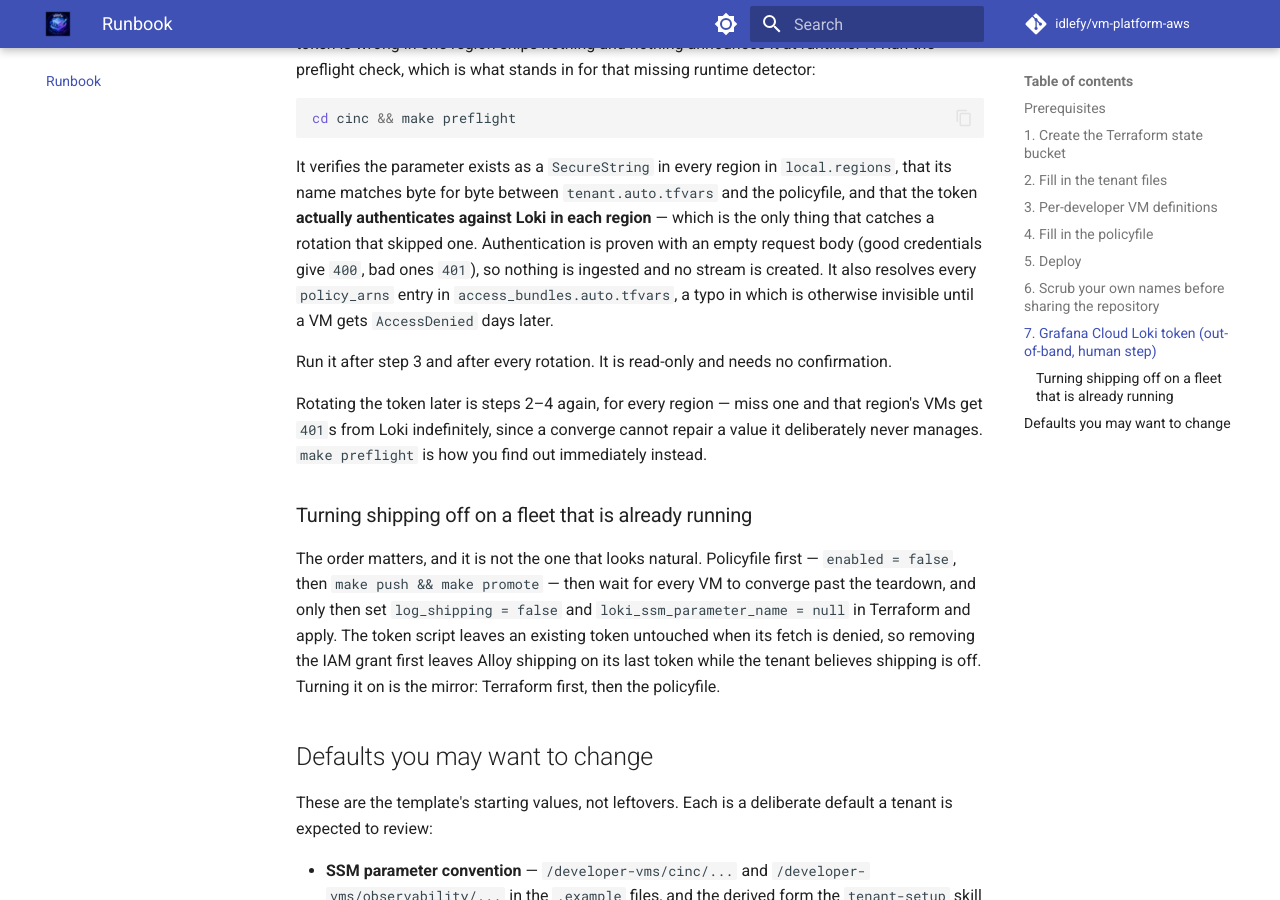
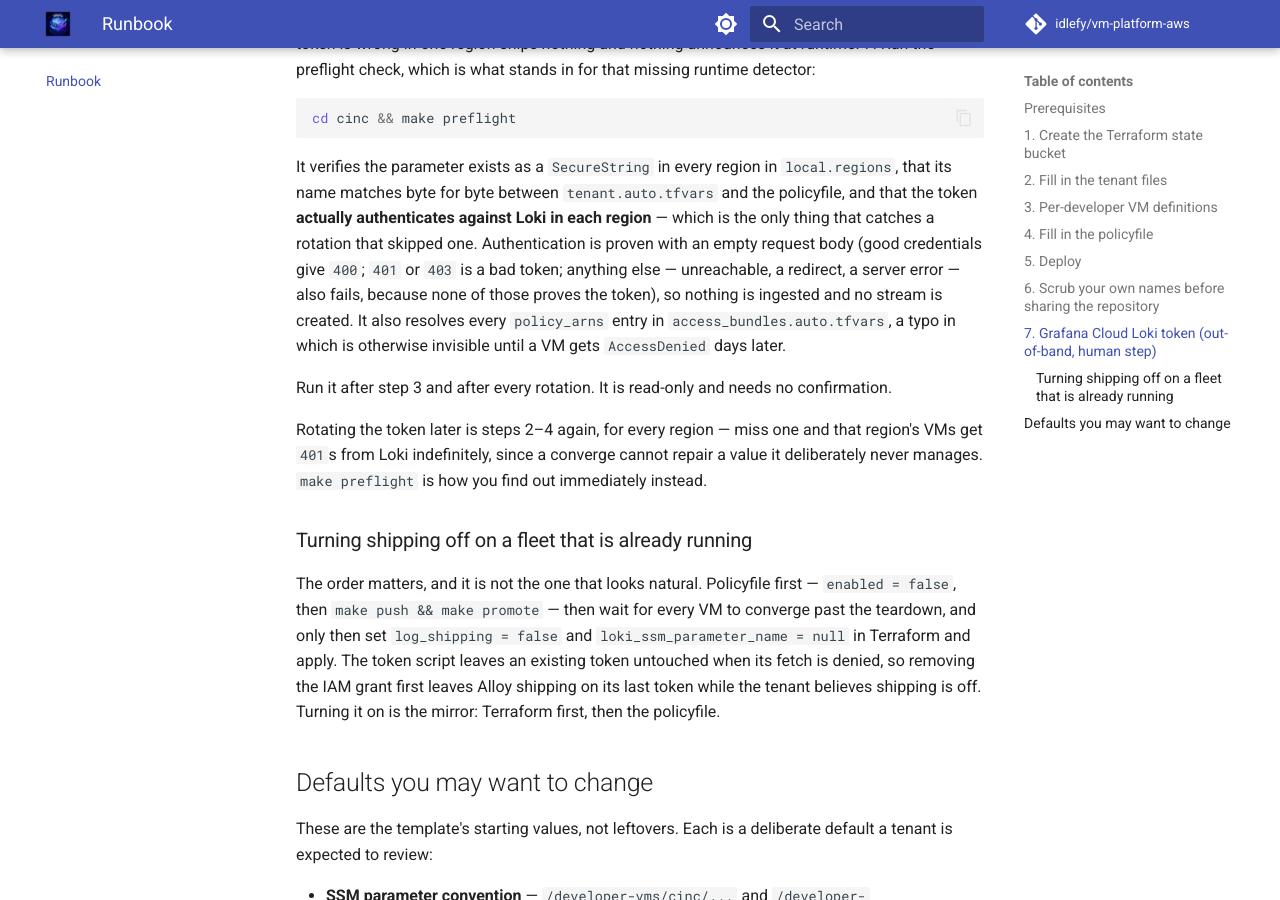
Before and after one commit to idlefy/vm-platform-aws, an MkDocs documentation site: the page built from docs/runbook.md, in a window 1280 px wide and 900 px high, scrolled down 9788 px. Built offline with MkDocs 1.6.1 and Material for MkDocs 9.7.7, drawn with Linux system fonts in a browser that asks for light colours; comment, search, counter and statistics services are not loaded.

Commit message:
fix(preflight): only HTTP 400 proves the Loki token; unreachable, redirects and errors fail
Co-Authored-By: Claude Fable 5.1 <noreply@anthropic.com>
Claude-Session: https://claude.ai/code/session_01YSiSgv93NYNk56C1Vuy2VA

```diff
--- a/docs/runbook.md
+++ b/docs/runbook.md
@@ -456,8 +456,10 @@ rotation.
    `tenant.auto.tfvars` and the policyfile, and that the token **actually
    authenticates against Loki in each region** — which is the only thing that
    catches a rotation that skipped one. Authentication is proven with an empty
-   request body (good credentials give `400`, bad ones `401`), so nothing is
-   ingested and no stream is created. It also resolves every `policy_arns` entry
+   request body (good credentials give `400`; `401` or `403` is a bad token;
+   anything else — unreachable, a redirect, a server error — also fails,
+   because none of those proves the token), so nothing is ingested and no
+   stream is created. It also resolves every `policy_arns` entry
    in `access_bundles.auto.tfvars`, a typo in which is otherwise invisible until
    a VM gets `AccessDenied` days later.
 
```
Also changed, not shown: 3 other files.
